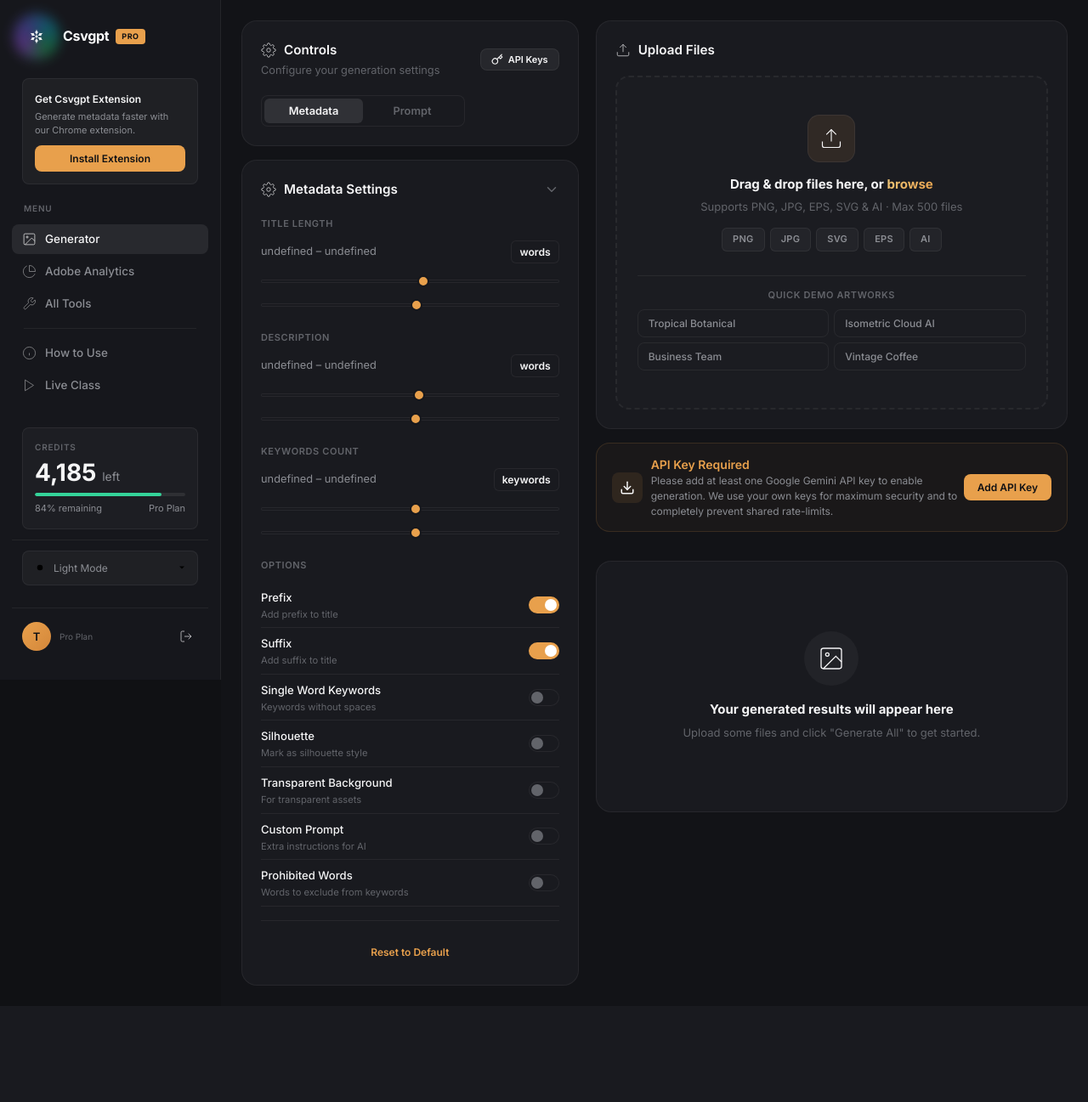
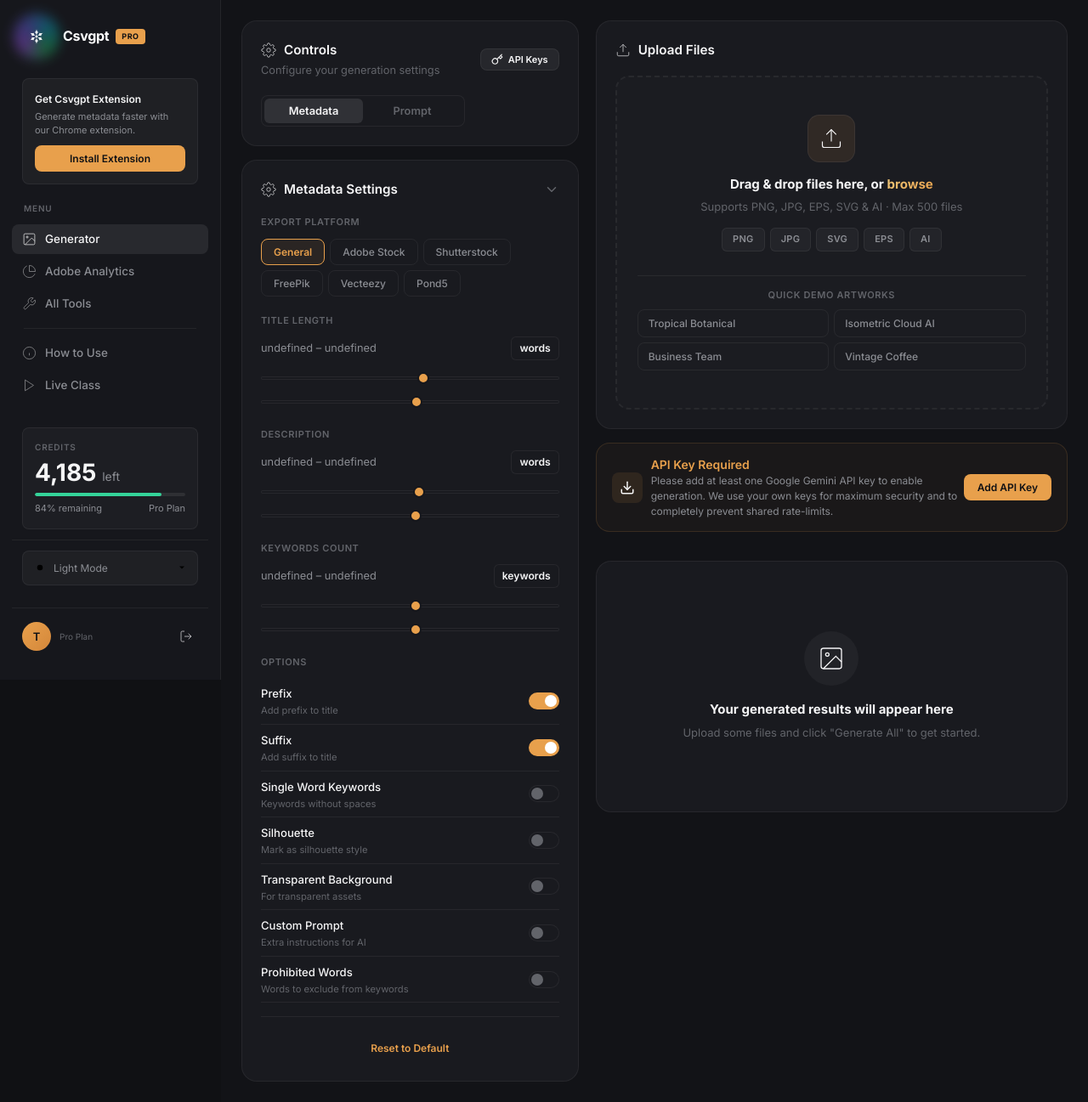
Before and after one commit to tanmoymondal1312/GPTNest, a Django app: template templates/tool.html in a window 1280 px wide. Shown: the whole page at 85% size. Before the commit the page ends 1160 px from the top, so only its background shows below. Run offline with Django 5.2, Linux system fonts and the light colour scheme; the template is opened without the code that fills it, so the values that code supplies are empty.

Commit message:
fix: restore Export Platform selector in Controls panel

```diff
--- a/templates/tool.html
+++ b/templates/tool.html
@@ -162,6 +162,15 @@
                             </div>
 
                             <div id="gp-settings-content">
+                                <div class="gp-settings-label">Export Platform</div>
+                                <div class="gp-platform-grid" id="gp-platform-grid">
+                                    <button class="gp-platform-pill active" data-platform="general" type="button">General</button>
+                                    <button class="gp-platform-pill" data-platform="adobe-stock" type="button">Adobe Stock</button>
+                                    <button class="gp-platform-pill" data-platform="shutterstock" type="button">Shutterstock</button>
+                                    <button class="gp-platform-pill" data-platform="freepik" type="button">FreePik</button>
+                                    <button class="gp-platform-pill" data-platform="vecteezy" type="button">Vecteezy</button>
+                                    <button class="gp-platform-pill" data-platform="pond5" type="button">Pond5</button>
+                                </div>
 
                                 <div class="gp-settings-label" style="margin-top:20px">Title Length</div>
                                 <div class="gp-slider-row">
```
